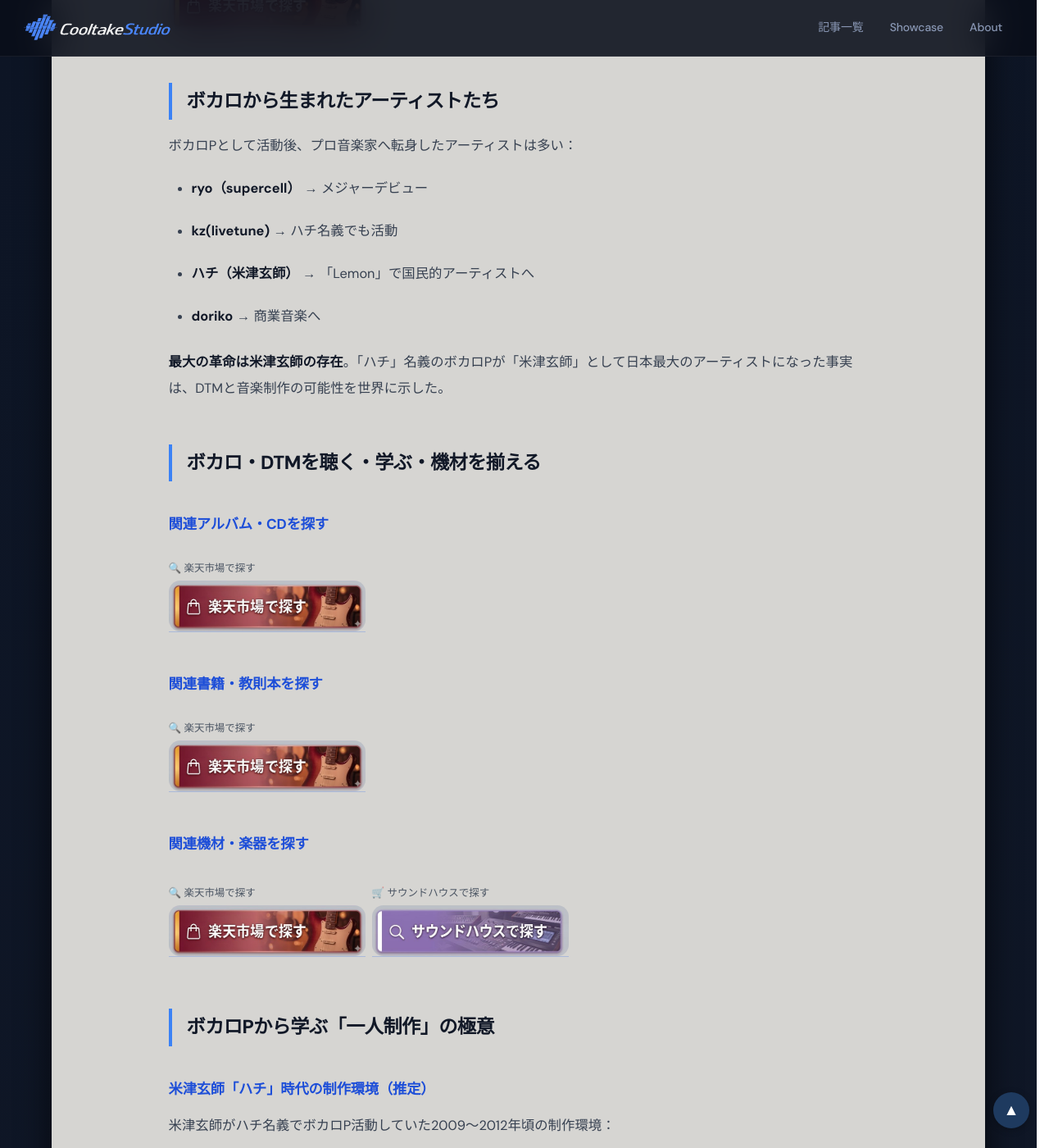
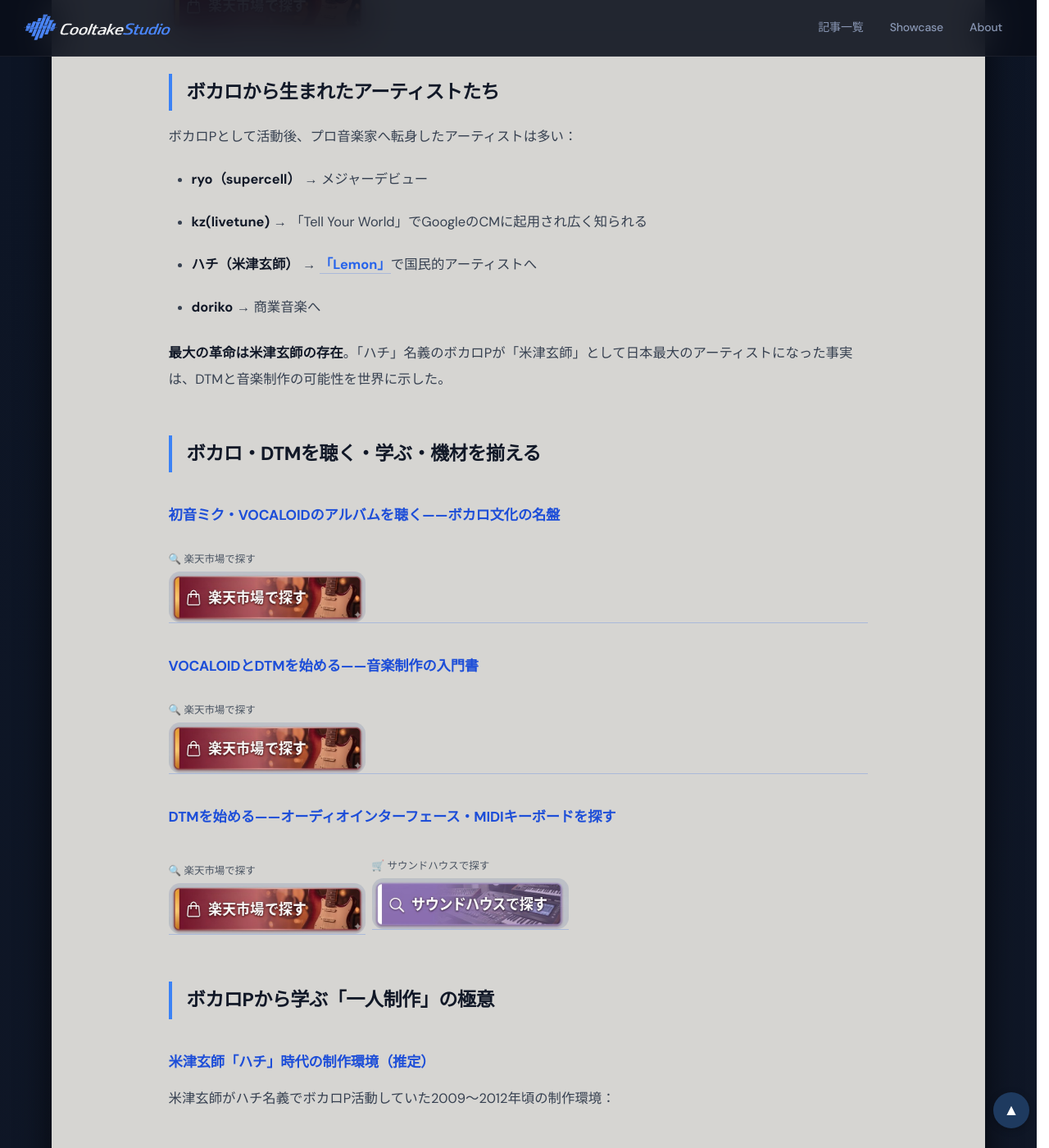
Before and after one commit to cooltake/cooltake.github.io, a Jekyll site: the page built from _posts/2026-05-30-japan-music-15-vocaloid-dtm.md, in a window 1280 px wide and 1400 px high, scrolled down 3254 px. Shown: the whole window at 82% size. Built offline with Jekyll 4.4.1, drawn with Linux system fonts in a browser that asks for light colours; some web fonts are replaced; some of the changed text lies outside the part shown.

Commit message:
deploy: sync from staging (_posts/2026-05-30-japan-music-15-vocaloid-dtm.md)

```diff
--- a/_posts/2026-05-30-japan-music-15-vocaloid-dtm.md
+++ b/_posts/2026-05-30-japan-music-15-vocaloid-dtm.md
@@ -52,23 +52,7 @@
 
 
 
-<div style="background:rgba(255,255,255,0.10);border-radius:12px;padding:1.5rem;margin:1.5rem 0;border:1px solid rgba(94,234,212,0.75);">
-
-<h3 style="color:#5eead4;margin-top:0;">💻 ボカロPたちが使ったDAW</h3>
-
-<ul style="color:#374151;">
-
-<li><strong>Cubase</strong>：最多派。VOCALOIDとの親和性が高い</li>
-
-<li><strong>FL Studio</strong>：ビートメイク寄りのボカロP多数</li>
-
-<li><strong>Domino（無料）</strong>：入門用MIDIシーケンサー。多くの人の最初の一歩</li>
-
-<li><strong>Ableton Live</strong>：エレクトロ系ボカロPに人気</li>
-
-</ul>
-
-</div>
+<div style="background:rgba(255,255,255,0.10);border-radius:12px;padding:1.5rem;margin:1.5rem 0;border:1px solid rgba(94,234,212,0.75);"><h3 style="color:#5eead4;margin-top:0;">💻 ボカロPたちが使ったDAW</h3><ul style="color:#374151;"><li><strong>Cubase</strong>：最多派。VOCALOIDとの親和性が高い</li><li><strong>FL Studio</strong>：ビートメイク寄りのボカロP多数</li><li><strong>Domino（無料）</strong>：入門用MIDIシーケンサー。多くの人の最初の一歩</li><li><strong>Ableton Live</strong>：エレクトロ系ボカロPに人気</li></ul></div>
 
 
 
@@ -79,7 +63,7 @@
 
 
 
-### supercell「メルト」の衝撃
+### supercell<a href="https://www.nicovideo.jp/search/ryo%20supercell%20%E3%83%A1%E3%83%AB%E3%83%88%20%E5%88%9D%E9%9F%B3%E3%83%9F%E3%82%AF" target="_blank" rel="nofollow noopener" style="color:#1e3a5f;text-decoration:none;font-weight:600;">「メルト」</a>の衝撃
 
 
 
@@ -93,11 +77,11 @@
 
 
 
-### wowakaの「ハート・スピナー」系列
+### wowakaの<a href="https://www.nicovideo.jp/search/wowaka%20%E3%83%8F%E3%83%BC%E3%83%88%E3%82%B9%E3%83%94%E3%83%8A%E3%83%BC%20%E5%88%9D%E9%9F%B3%E3%83%9F%E3%82%AF" target="_blank" rel="nofollow noopener" style="color:#1e3a5f;text-decoration:none;font-weight:600;">「ハート・スピナー」</a>系列
 
 
 
-wowaka（ワールドイズマイン）が確立した「高速ボカロ」スタイル：
+wowaka（<a href="https://www.nicovideo.jp/search/wowaka%20%E3%83%AF%E3%83%BC%E3%83%AB%E3%83%89%E3%82%A4%E3%82%BA%E3%83%9E%E3%82%A4%E3%83%B3%20%E5%88%9D%E9%9F%B3%E3%83%9F%E3%82%AF" target="_blank" rel="nofollow noopener" style="color:#1e3a5f;text-decoration:none;font-weight:600;">ワールドイズマイン</a>）が確立した「高速ボカロ」スタイル：
 
 - BPM 160〜200の超高速テンポ
 
@@ -140,12 +124,7 @@
 
 
 
-<div style="margin:1.5rem 0;">
-
-<span style="display:block;font-size:.78rem;color:#4b5563;margin-bottom:3px;margin-top:6px;">🛒 サウンドハウスで探す</span>
-<a href="https://h.accesstrade.net/sp/cc?rk=0100pdhv00n9hy&url=https%3A%2F%2Fwww.soundhouse.co.jp%2Fsearch%2Findex%3Fs_category_cd%3D780%26s_maker_cd%3D%26s_search_all%3D%26s_ord%3D" rel="nofollow" referrerpolicy="no-referrer-when-downgrade" style="display:inline-block;text-decoration:none;"><img src="/assets/images/btn-soundhouse.jpg" alt="サウンドハウスで探す" width="240" style="max-width:100%;height:auto;border-radius:14px;display:block;"></a>
-
-</div>
+<div style="margin:1.5rem 0;"><span style="display:block;font-size:.78rem;color:#4b5563;margin-bottom:3px;margin-top:6px;">🛒 サウンドハウスで探す</span><a href="https://h.accesstrade.net/sp/cc?rk=0100pdhv00n9hy&url=https%3A%2F%2Fwww.soundhouse.co.jp%2Fsearch%2Findex%3Fs_category_cd%3D780%26s_maker_cd%3D%26s_search_all%3D%26s_ord%3D" rel="nofollow" referrerpolicy="no-referrer-when-downgrade" style="display:inline-block;text-decoration:none;"><img src="/assets/images/btn-soundhouse.jpg" alt="サウンドハウスで探す" width="240" style="max-width:100%;height:auto;border-radius:14px;display:block;"></a></div>
 
 
 
@@ -159,12 +138,7 @@
 
 
 
-<div style="margin:1.5rem 0;">
-
-<span style="display:block;font-size:.78rem;color:#4b5563;margin-bottom:3px;margin-top:6px;">🔍 楽天市場で探す</span>
-<a href="https://hb.afl.rakuten.co.jp/ichiba/54518dd8.3792440a.54518dd9.03b99be4/?pc=https%3A%2F%2Fsearch.rakuten.co.jp%2Fsearch%2Fmall%2FDTM%2B%25E5%2588%259D%25E5%25BF%2583%25E8%2580%2585%2B%25E3%2582%25BB%25E3%2583%2583%25E3%2583%2588%2F" rel="nofollow" referrerpolicy="no-referrer-when-downgrade" style="display:inline-block;text-decoration:none;"><img src="/assets/images/btn-rakuten.jpg" alt="楽天市場で探す" width="240" style="max-width:100%;height:auto;border-radius:14px;display:block;"></a>
-
-</div>
+<div style="margin:1.5rem 0;"><span style="display:block;font-size:.78rem;color:#4b5563;margin-bottom:3px;margin-top:6px;">🔍 楽天市場で探す</span><a href="https://search.rakuten.co.jp/search/mall/DTM+初心者+セット/" rel="nofollow" referrerpolicy="no-referrer-when-downgrade" style="display:block;text-decoration:none;text-align:center;"><img src="/assets/images/btn-rakuten.jpg" alt="楽天市場で探す" width="240" style="max-width:100%;height:auto;border-radius:14px;display:block;"></a></div>
 
 
 
@@ -179,9 +153,9 @@
 
 - **ryo（supercell）** → メジャーデビュー
 
-- **kz(livetune)** → ハチ名義でも活動
+- **kz(livetune)** → 「Tell Your World」でGoogleのCMに起用され広く知られる
 
-- **ハチ（米津玄師）** → 「Lemon」で国民的アーティストへ
+- **ハチ（米津玄師）** → <a href="https://music.youtube.com/search?q=%E7%B1%B3%E6%B4%A5%E7%8E%84%E5%B8%AB%20Lemon" target="_blank" rel="nofollow noopener" style="color:#1e3a5f;text-decoration:none;font-weight:600;">「Lemon」</a>で国民的アーティストへ
 
 - **doriko** → 商業音楽へ
 
@@ -198,51 +172,28 @@
 
 
 
-### 関連アルバム・CDを探す
+### 初音ミク・VOCALOIDのアルバムを聴く——ボカロ文化の名盤
 
 
 
-<div style="margin:1.5rem 0;">
-
-<span style="display:block;font-size:.78rem;color:#4b5563;margin-bottom:3px;margin-top:6px;">🔍 楽天市場で探す</span>
-<a href="https://hb.afl.rakuten.co.jp/ichiba/54518dd8.3792440a.54518dd9.03b99be4/?pc=https%3A//search.rakuten.co.jp/search/mall/%E5%88%9D%E9%9F%B3%E3%83%9F%E3%82%AF%2BVOCALOID%2BCD/" rel="nofollow" referrerpolicy="no-referrer-when-downgrade" style="display:inline-block;text-decoration:none;"><img src="/assets/images/btn-rakuten.jpg" alt="楽天市場で探す" width="240" style="max-width:100%;height:auto;border-radius:14px;display:block;"></a>
-
-</div>
+<div style="margin:1.5rem 0;"><span style="display:block;font-size:.78rem;color:#4b5563;margin-bottom:3px;margin-top:6px;">🔍 楽天市場で探す</span><a href="https://search.rakuten.co.jp/search/mall/初音ミク+VOCALOID+CD/" rel="nofollow" referrerpolicy="no-referrer-when-downgrade" style="display:block;text-decoration:none;text-align:center;"><img src="/assets/images/btn-rakuten.jpg" alt="楽天市場で探す" width="240" style="max-width:100%;height:auto;border-radius:14px;display:block;"></a></div>
 
 
 
-### 関連書籍・教則本を探す
+### VOCALOIDとDTMを始める——音楽制作の入門書
 
 
 
-<div style="margin:1.5rem 0;">
-
-<span style="display:block;font-size:.78rem;color:#4b5563;margin-bottom:3px;margin-top:6px;">🔍 楽天市場で探す</span>
-<a href="https://hb.afl.rakuten.co.jp/ichiba/54518dd8.3792440a.54518dd9.03b99be4/?pc=https%3A//search.rakuten.co.jp/search/mall/DTM%2B%E5%85%A5%E9%96%80%2BCubase%2B%E6%9C%AC/" rel="nofollow" referrerpolicy="no-referrer-when-downgrade" style="display:inline-block;text-decoration:none;"><img src="/assets/images/btn-rakuten.jpg" alt="楽天市場で探す" width="240" style="max-width:100%;height:auto;border-radius:14px;display:block;"></a>
-
-</div>
+<div style="margin:1.5rem 0;"><span style="display:block;font-size:.78rem;color:#4b5563;margin-bottom:3px;margin-top:6px;">🔍 楽天市場で探す</span><a href="https://search.rakuten.co.jp/search/mall/DTM+入門+Cubase+本/" rel="nofollow" referrerpolicy="no-referrer-when-downgrade" style="display:block;text-decoration:none;text-align:center;"><img src="/assets/images/btn-rakuten.jpg" alt="楽天市場で探す" width="240" style="max-width:100%;height:auto;border-radius:14px;display:block;"></a></div>
 
 
 
-### 関連機材・楽器を探す
+### DTMを始める——オーディオインターフェース・MIDIキーボードを探す
 
 
 
 
-<div style="display:flex;flex-wrap:wrap;gap:.5rem;align-items:center;margin:1.5rem 0;">
-<div>
-
-<span style="display:block;font-size:.78rem;color:#4b5563;margin-bottom:3px;margin-top:6px;">🔍 楽天市場で探す</span>
-<a href="https://hb.afl.rakuten.co.jp/ichiba/54518dd8.3792440a.54518dd9.03b99be4/?pc=https%3A//search.rakuten.co.jp/search/mall/DTM%2B%E5%88%9D%E5%BF%83%E8%80%85%2B%E3%82%BB%E3%83%83%E3%83%88%2B%E3%82%AA%E3%83%BC%E3%83%87%E3%82%A3%E3%82%AA%E3%82%A4%E3%83%B3%E3%82%BF%E3%83%BC%E3%83%95%E3%82%A7%E3%83%BC%E3%82%B9/" rel="nofollow" referrerpolicy="no-referrer-when-downgrade" style="display:inline-block;text-decoration:none;"><img src="/assets/images/btn-rakuten.jpg" alt="楽天市場で探す" width="240" style="max-width:100%;height:auto;border-radius:14px;display:block;"></a>
-
-</div>
-<div>
-
-<span style="display:block;font-size:.78rem;color:#4b5563;margin-bottom:3px;margin-top:6px;">🛒 サウンドハウスで探す</span>
-<a href="https://h.accesstrade.net/sp/cc?rk=0100pdhv00n9hy&url=https%3A%2F%2Fwww.soundhouse.co.jp%2Fsearch%2Findex%3Fs_category_cd%3D780%26s_maker_cd%3D%26s_search_all%3D%26s_ord%3D" rel="nofollow" referrerpolicy="no-referrer-when-downgrade" style="display:inline-block;text-decoration:none;"><img src="/assets/images/btn-soundhouse.jpg" alt="サウンドハウスで探す" width="240" style="max-width:100%;height:auto;border-radius:14px;display:block;"></a>
-
-</div>
-</div>
+<div style="display:flex;flex-wrap:wrap;gap:.5rem;align-items:center;margin:1.5rem 0;"><div><span style="display:block;font-size:.78rem;color:#4b5563;margin-bottom:3px;margin-top:6px;">🔍 楽天市場で探す</span><a href="https://search.rakuten.co.jp/search/mall/DTM+初心者+セット+オーディオインターフェース/" rel="nofollow" referrerpolicy="no-referrer-when-downgrade" style="display:block;text-decoration:none;text-align:center;"><img src="/assets/images/btn-rakuten.jpg" alt="楽天市場で探す" width="240" style="max-width:100%;height:auto;border-radius:14px;display:block;"></a></div><div><span style="display:block;font-size:.78rem;color:#4b5563;margin-bottom:3px;margin-top:6px;">🛒 サウンドハウスで探す</span><a href="https://h.accesstrade.net/sp/cc?rk=0100pdhv00n9hy&url=https%3A%2F%2Fwww.soundhouse.co.jp%2Fsearch%2Findex%3Fs_category_cd%3D780%26s_maker_cd%3D%26s_search_all%3D%26s_ord%3D" rel="nofollow" referrerpolicy="no-referrer-when-downgrade" style="display:inline-block;text-decoration:none;"><img src="/assets/images/btn-soundhouse.jpg" alt="サウンドハウスで探す" width="240" style="max-width:100%;height:auto;border-radius:14px;display:block;"></a></div></div>
 
 
 
@@ -308,7 +259,4 @@
 | Dreamtonics Solaria | 英語AI歌声の最高峰 | 有料 |
 
 
-<div style="display:flex;justify-content:space-between;flex-wrap:wrap;gap:.8rem;margin:2rem 0;">
-<a href="/2026/05/30/japan-music-14-2000s-idol/" style="display:inline-block;padding:.5rem 1rem;background:#e8edf2;border:1px solid #c8c5c0;border-radius:8px;color:#1e3a5f;text-decoration:none;font-size:.9rem;">← #14 2000年代アイドル</a>
-<a href="/2026/05/30/japan-music-16-2010s-band/" style="display:inline-block;padding:.5rem 1rem;background:#e8edf2;border:1px solid #c8c5c0;border-radius:8px;color:#1e3a5f;text-decoration:none;font-size:.9rem;">#16 2010年代バンドリバイバル →</a>
-</div>
+<div style="display:flex;justify-content:space-between;flex-wrap:wrap;gap:.8rem;margin:2rem 0;"><a href="/2026/05/30/japan-music-14-2000s-idol/" style="display:inline-block;padding:.5rem 1rem;background:#e8edf2;border:1px solid #c8c5c0;border-radius:8px;color:#1e3a5f;text-decoration:none;font-size:.9rem;">← #14 2000年代アイドル</a><a href="/2026/05/30/japan-music-16-2010s-band/" style="display:inline-block;padding:.5rem 1rem;background:#e8edf2;border:1px solid #c8c5c0;border-radius:8px;color:#1e3a5f;text-decoration:none;font-size:.9rem;">#16 2010年代バンドリバイバル →</a></div>
```
